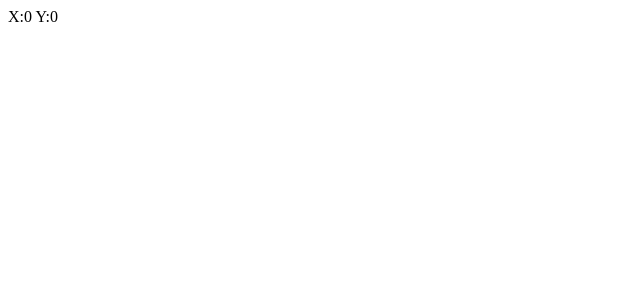
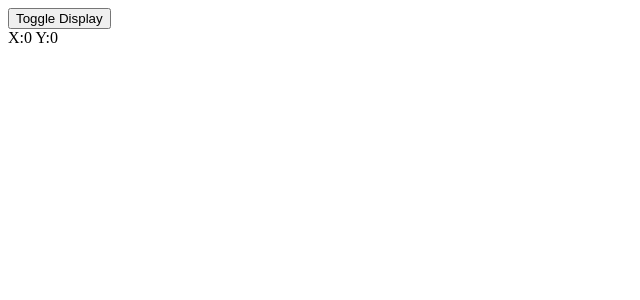
Before and after one commit to sammyyaws/react-tutorials, a React (Create React App) app: page / in a window 1280 px wide. Shown: the top 300 px of the page, without its empty margins (0-640 px from the left). Built offline with nearby package versions, Linux system fonts and the light colour scheme.

Commit message:
updated with Useeffect cleanup functions

```diff
--- a/src/App.js
+++ b/src/App.js
@@ -3,10 +3,12 @@ import HookCountertwo from "./components/HookCounter2";
 import UseStateWithObject from "./components/UseStateObject";
 import EffectCount from "./components/UseEffect1";
 import MouseCoordinate from "./components/MouseHook";
+import DisplayHook from "./components/Displayhook";
 function App() {
   return (
     <div className="App">
-    <MouseCoordinate/>
+
+    <DisplayHook/>
     {/* <EffectCount/> */}
 {/* <UseStateWithObject/> */}
     {/* <HookCountertwo/> */}
--- /dev/null
+++ b/src/components/Displayhook.js
@@ -0,0 +1,15 @@
+/* cleanup function for useUffect when umounting */
+import React,{useState,useEffect} from "react"
+import MouseCoordinate from "./MouseHook"
+function DisplayHook(){
+    const [display,setDisplay]=useState(true)
+
+    return(
+        <div>
+
+        <button onClick={()=>{setDisplay(!display)}}>Toggle Display</button>
+       {display &&<MouseCoordinate/>}
+        </div>
+    )
+}
+export default DisplayHook
--- a/src/components/MouseHook.js
+++ b/src/components/MouseHook.js
@@ -13,6 +13,12 @@ function MouseCoordinate (){
     }
     useEffect(()=>{
         window.addEventListener('mousemove',getMousePoint)
+
+        return ()=>{
+
+            console.log("Umounted component")
+            window.removeEventListener('mousemove',getMousePoint)
+        }
     },[])
 
     return(
```
